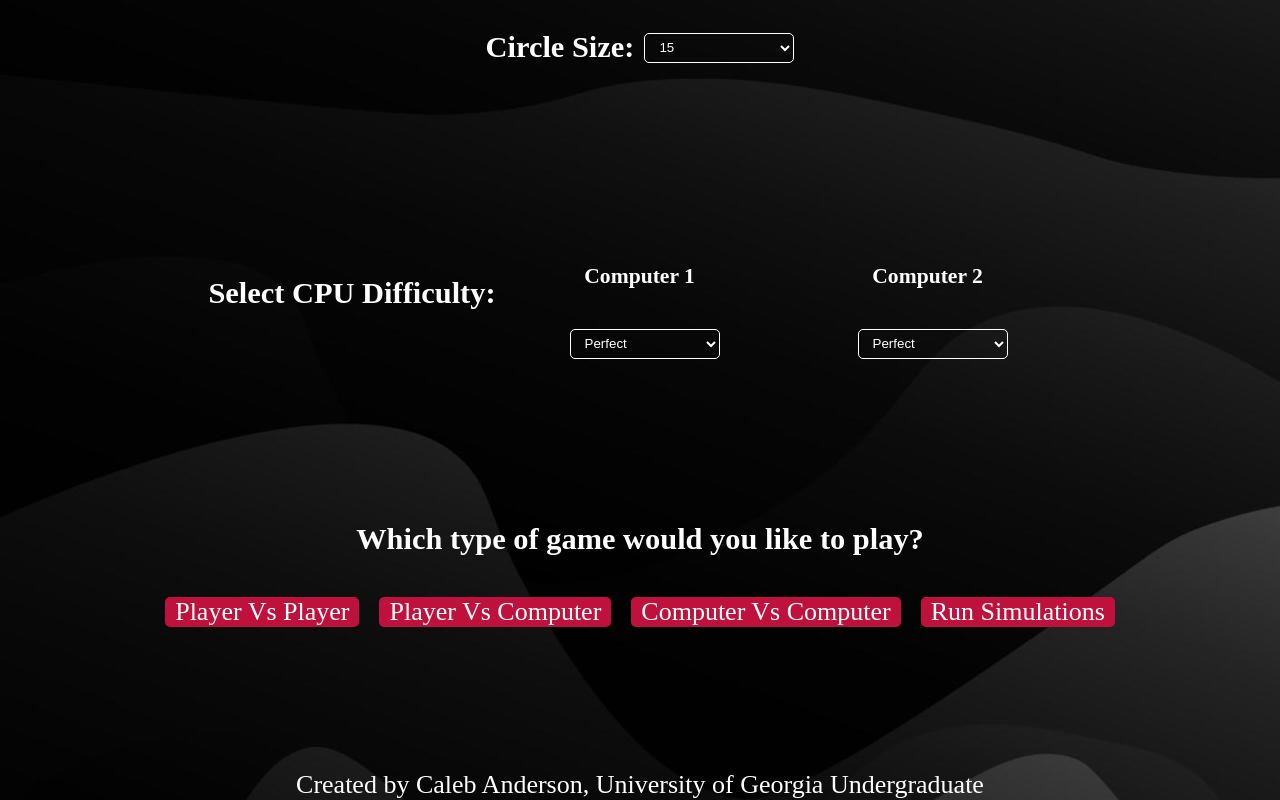
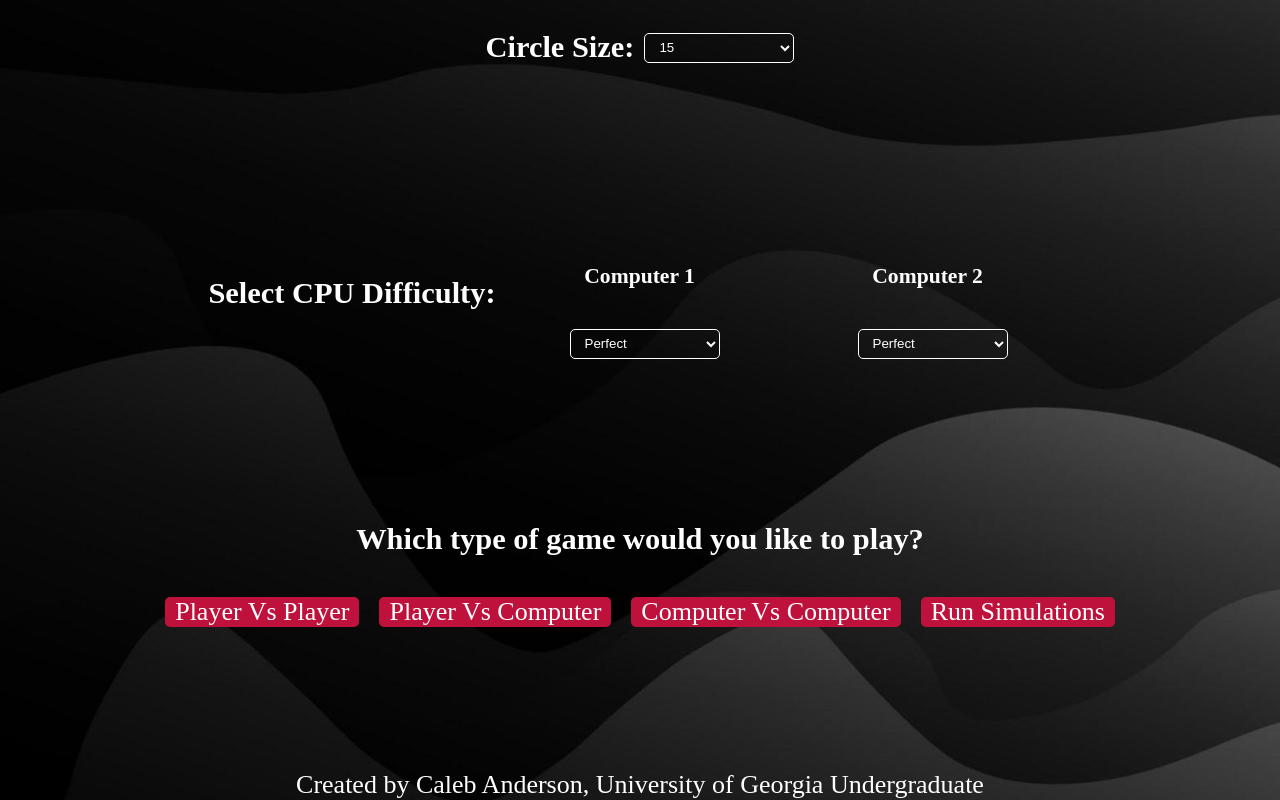
Before and after one commit to JosephCalebAnderson/circular-nim, a React (Create React App) app: page / in a window 1280 px wide. Built offline with nearby package versions, Linux system fonts and the light colour scheme.

Commit message:
Fix problem with background images

```diff
--- a/src/App.css
+++ b/src/App.css
@@ -67,6 +67,9 @@ html {
   align-items: center;
   height: 100vh;
   background-image: url(./images/gameplayBG.webp);
+  background-position: center;
+  background-repeat: no-repeat;
+  background-size: cover;
 }
 
 .gameOptions{
@@ -121,6 +124,9 @@ html {
   align-items: center;
   height: 100vh;
   background-image: url(./images/simulationBG.jpeg);
+  background-position: center;
+  background-repeat: no-repeat;
+  background-size: cover;
 }
 
 .sizeSelector {
@@ -208,4 +214,7 @@ html {
   justify-content: space-between;
   height: 100vh;
   background-image: url(./images/homescreenBG.jpeg);
+  background-position: center;
+  background-repeat: no-repeat;
+  background-size: cover;
 }
```
